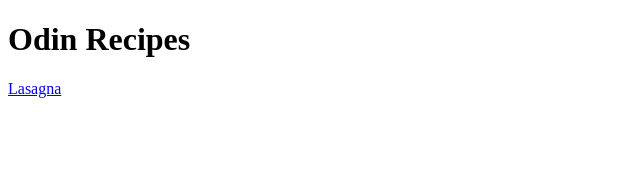
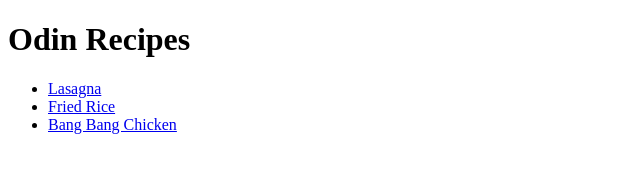
Before and after one commit to hieunv-ict/odin-recipes, a plain HTML site: page index.html in a window 1280 px wide. Shown: the whole page, without its empty margins (0-640 px from the left). Drawn offline with Linux system fonts and the light colour scheme.

Commit message:
Update list of recipes in homepage

```diff
--- a/index.html
+++ b/index.html
@@ -6,6 +6,11 @@
     </head>
     <body>
         <h1>Odin Recipes</h1>
-        <a href="./recipes/lasagna.html">Lasagna</a>
+        <ul>
+            <li><a href="./recipes/lasagna.html">Lasagna</a></li>
+            <li><a href="./recipes/fried-rice.html">Fried Rice</a></li>
+            <li><a href="./recipes/bang-bang-chicken.html">Bang Bang Chicken</a></li>
+        </ul>
+
     </body>
 </html>
```
